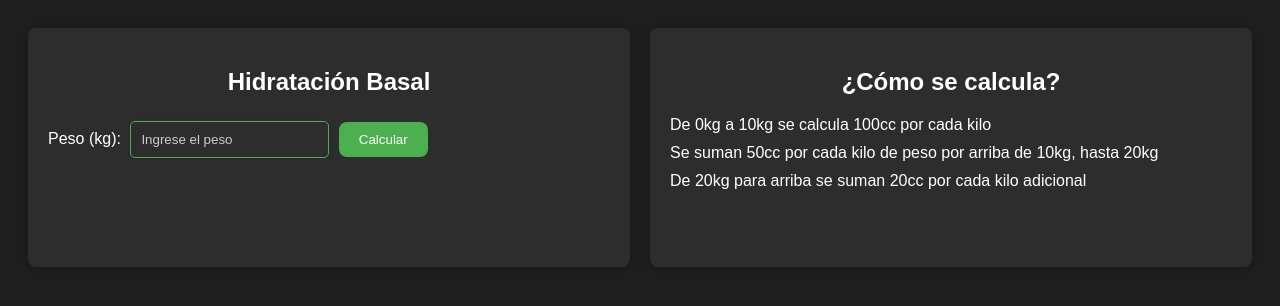
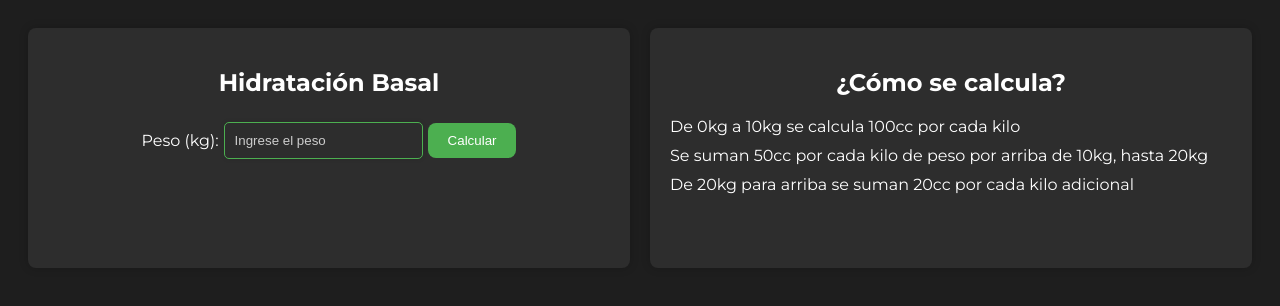
Before and after one commit to aleSolis2001/aleSolis2001.github.io, a plain HTML site: page index.html in a window 1280 px wide. Drawn offline with Linux system fonts and the light colour scheme.

Commit message:
Update index.html

```diff
--- a/index.html
+++ b/index.html
@@ -4,13 +4,14 @@
     <meta charset="UTF-8">
     <meta name="viewport" content="width=device-width, initial-scale=1.0">
     <link rel="stylesheet" href="style.css">
+    <link href="https://fonts.googleapis.com/css2?family=Montserrat:wght@400;700&display=swap" rel="stylesheet">
     <title>Calculadora</title>
 </head>
 <body>
     <div id="container">
         <div id="calculadora">
             <h2><b>Hidratación Basal</b></h2>
-            <div id="input-conteiner">
+            <div id="input-container">
                 <label for="pesoInput">Peso (kg):</label>
                 <input id="pesoInput" type="number" placeholder="Ingrese el peso">
                 <button onclick="Calcular()">Calcular</button>
```
